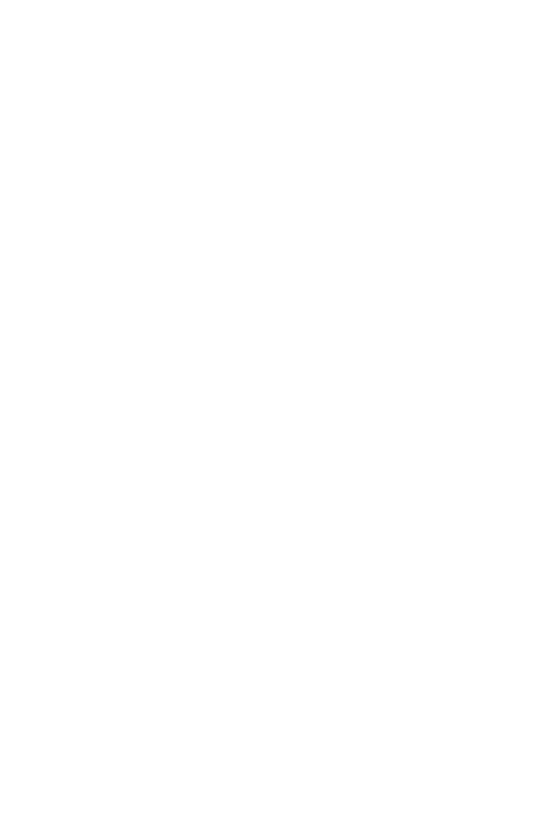
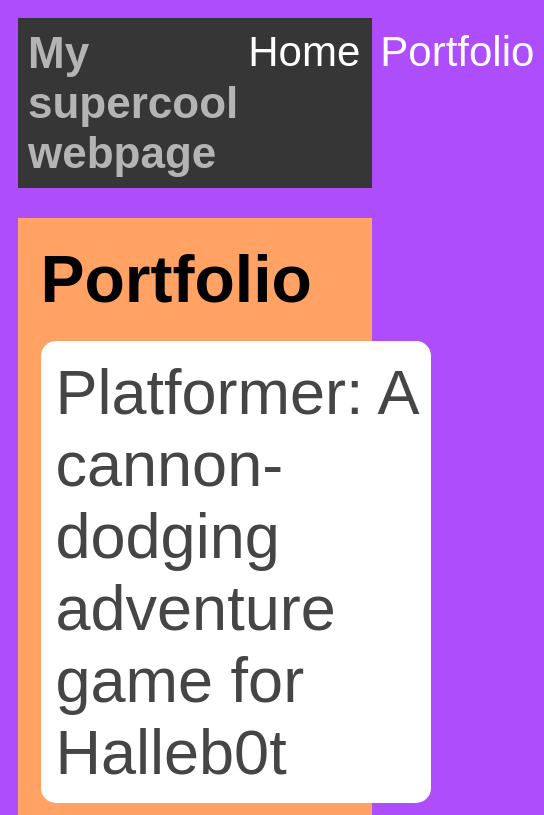
Before and after one commit to ConnorW-cool/ConnorW-cool.github.io, a plain HTML site: page portfolio.html in a window 390 px wide. Shown: the top 815 px of the page, 544 px wide, since content can reach past the window. Drawn offline with Linux system fonts and the light colour scheme.

Commit message:
add portfolio page to website

```diff
--- a/portfolio.html
+++ b/portfolio.html
@@ -0,0 +1,42 @@
+<!DOCTYPE html>
+<html>
+  <head>
+    <title>Connor's awesome amazing super cool and awesome web page</title>
+    <link rel="stylesheet" href="style.css" />
+  </head>
+
+  <body>
+    <!-- All content goes here -->
+    <div id="all-contents">
+       <nav>
+<h1>My supercool webpage</h1>
+<ul id="nav-ul">
+<li class="nav-li">
+  <a href="index.html">Home</a>
+</li>
+<li class="nav-li">
+  <a href="portfolio.html">Portfolio</a>
+</li>
+</ul>
+  </nav>
+
+  <main>
+  <div class="content">
+    <h1>Portfolio</h1>
+    <ul id="portfolio">
+<li>
+  <a href="fsd-projects/platformer/">Platformer: A cannon-dodging adventure game for Halleb0t</a>
+</li>
+<li>
+  <a href="fsd-projects/bouncing-box/">Bouncing Box: A fun introduction to web game development</a>
+</li>
+<li>
+  <a href="fsd-projects/circularity/">Circularity: A poetic motion experiment with circles</a>
+</li>
+
+    </ul>
+  </div>
+</main>
+    </div>
+  </body>
+</html>
--- a/style.css
+++ b/style.css
@@ -75,3 +75,81 @@ main {
 h2, h3 {
     margin: 0px;
 }
+
+
+
+/* Portfolio styles */
+.content h1 {
+  color: black;
+}
+
+#portfolio {
+  list-style-type: none;
+  padding-left: 0;
+}
+
+#portfolio li {
+  background: #fff;
+  padding: 10px;
+  border-radius: 10px;
+  margin-bottom: 10px;
+}
+
+#portfolio li:hover {
+  background: #eee;
+}
+
+#portfolio a {
+  text-decoration: none;
+  color: #454545;
+}
+
+/* responsive web design */
+@media screen and (min-width: 120px) and (max-width: 1080px) {
+  main {
+    height: 100ch;
+    zoom: 1.5;
+    display: grid;
+  }
+
+  h1 {
+    font-size: 44px;
+  }
+
+  h2 {
+    font-size: 42px;
+  }
+
+  h3 {
+    font-size: 36px;
+  }
+
+  #all-contents {
+    height: 100ch;
+    margin: none;
+  }
+
+  a {
+    font-size: 42px;
+  }
+
+  .sidebar {
+    margin-right: 0px;
+    justify-content: center;
+    align-items: center;
+  }
+
+  .sidebar-img {
+    width: 100%;
+  }
+
+  p,
+  li {
+    font-size: 24px;
+  }
+
+  .content {
+    align-content: center;
+    justify-content: center;
+  }
+}
```
